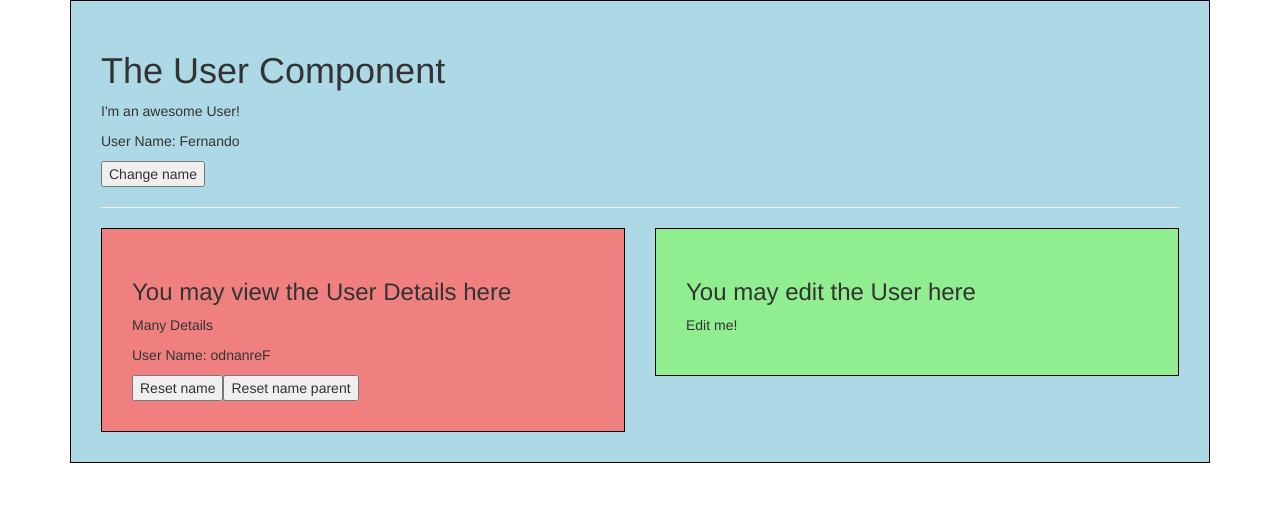
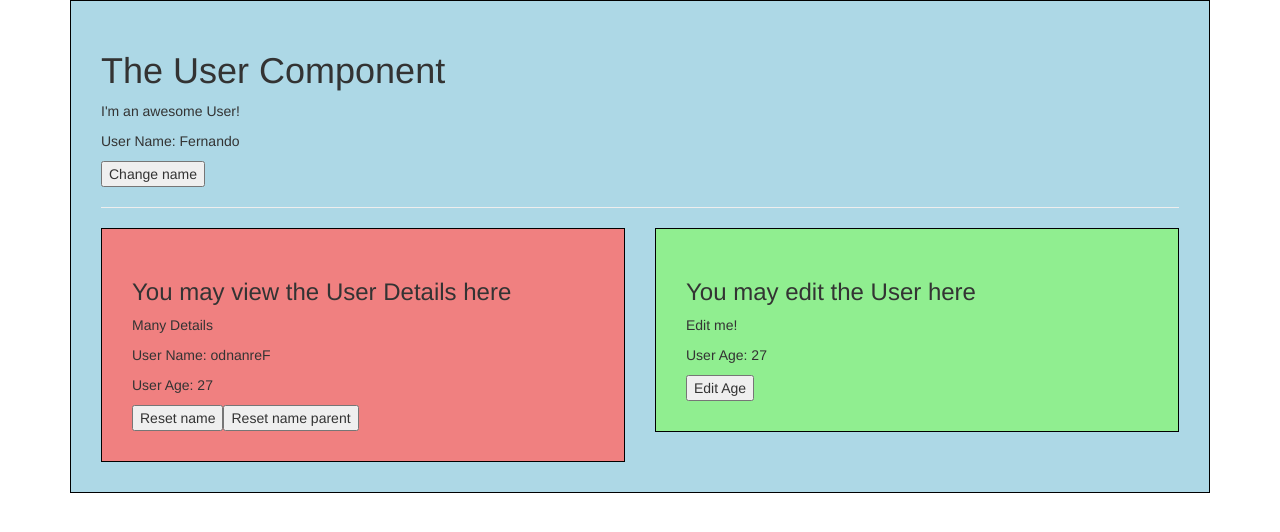
Before and after one commit to fernandotnl/vuejs-course, a Vue app: page / in a window 1280 px wide. Shown: the top 532 px of the page. Built offline with nearby package versions, Linux system fonts and the light colour scheme.

Commit message:
Adding user age to UserDetail and UserEdit as a prop coming from User. Also adding a editAge method on UserEdit that doesn't affect UserDetail when it changes the user age on UserEdit

```diff
--- a/src/components/User.vue
+++ b/src/components/User.vue
@@ -11,10 +11,11 @@
                     :name="name"
                     @nameWasChanged="name = $event"
                     :resetNameFromParent="resetName"
+                    :userAge="age"
                     ></app-user-detail>
             </div>
             <div class="col-xs-12 col-sm-6">
-                <app-user-edit></app-user-edit>
+                <app-user-edit :userAge="age"></app-user-edit>
             </div>
         </div>
     </div>
@@ -27,7 +28,8 @@
     export default {
         data(){
             return {
-                name: 'Fernando'
+                name: 'Fernando',
+                age: 27
             }
         },
         methods: {
--- a/src/components/UserDetail.vue
+++ b/src/components/UserDetail.vue
@@ -3,6 +3,7 @@
         <h3>You may view the User Details here</h3>
         <p>Many Details</p>
         <p>User Name: {{reverseName()}}</p>
+        <p>User Age: {{userAge}}</p>
         <button @click="resetName"> Reset name </button>
         <button @click="resetNameFromParent()"> Reset name parent </button>
     </div>
@@ -15,7 +16,8 @@
                 type: String,
                 required: true
             },
-            resetNameFromParent: Function
+            resetNameFromParent: Function,
+            userAge: Number
         },
         methods: {
             reverseName(){
--- a/src/components/UserEdit.vue
+++ b/src/components/UserEdit.vue
@@ -2,10 +2,20 @@
     <div class="component">
         <h3>You may edit the User here</h3>
         <p>Edit me!</p>
+        <p>User Age: {{userAge}}</p>
+        <button @click="editAge">Edit Age</button>
     </div>
 </template>
 
 <script>
+    export default {
+        props: ['userAge'],
+        methods: {
+            editAge(){
+                this.userAge = 30;
+            }
+        }
+    }
 </script>
 
 <style scoped>
```
